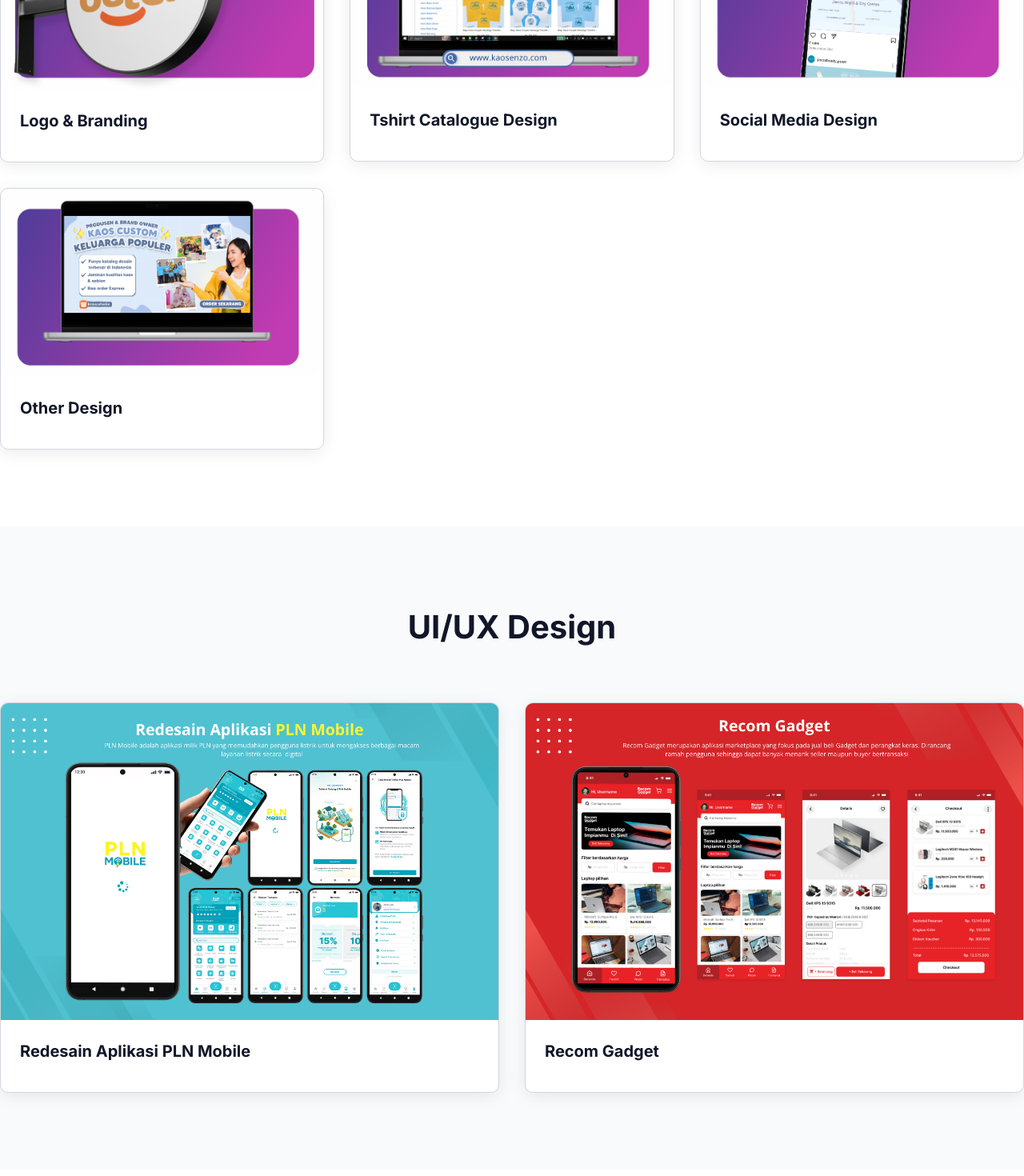
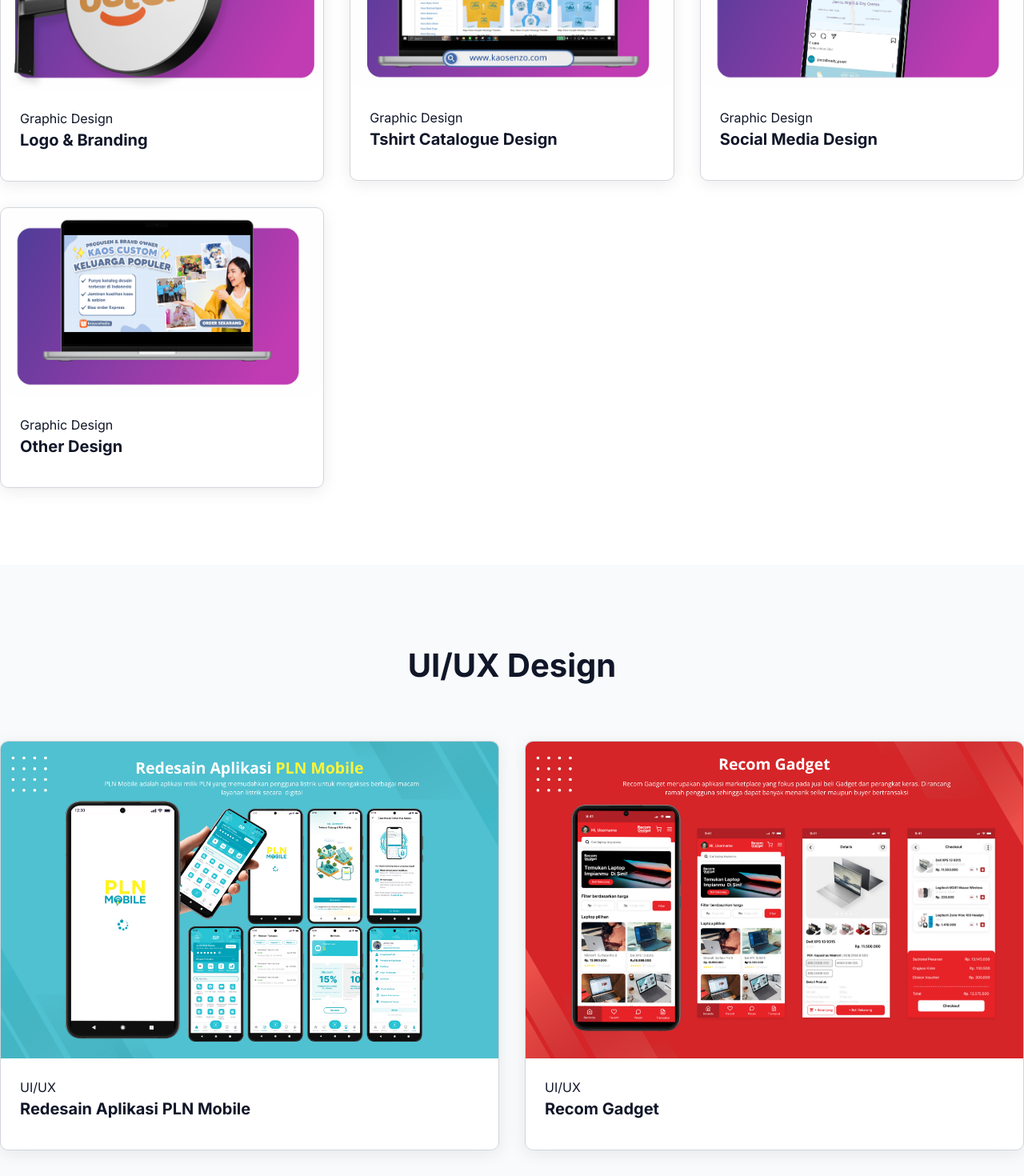
Before and after one commit to arifaji29/myportofolio, a Next.js app: page / in a window 1280 px wide. Shown: the part 2120-3590 px from the top of the page at 80% size. Built offline with nearby package versions, Linux system fonts and the light colour scheme.

Commit message:
oke sudah

```diff
--- a/components/GraphicProjects.tsx
+++ b/components/GraphicProjects.tsx
@@ -23,6 +23,8 @@
               slug={project.slug}
               image={project.image}
               title={project.title}
+              category={project.category}
+              liveUrl={project.liveUrl}
             />
           ))}
         </div>
--- a/components/UiUxProjects.tsx
+++ b/components/UiUxProjects.tsx
@@ -26,6 +26,8 @@
                 slug={project.slug}
                 image={project.image}
                 title={project.title}
+                category={project.category}
+                liveUrl={project.liveUrl}
               />
             </div>
           ))}
```
